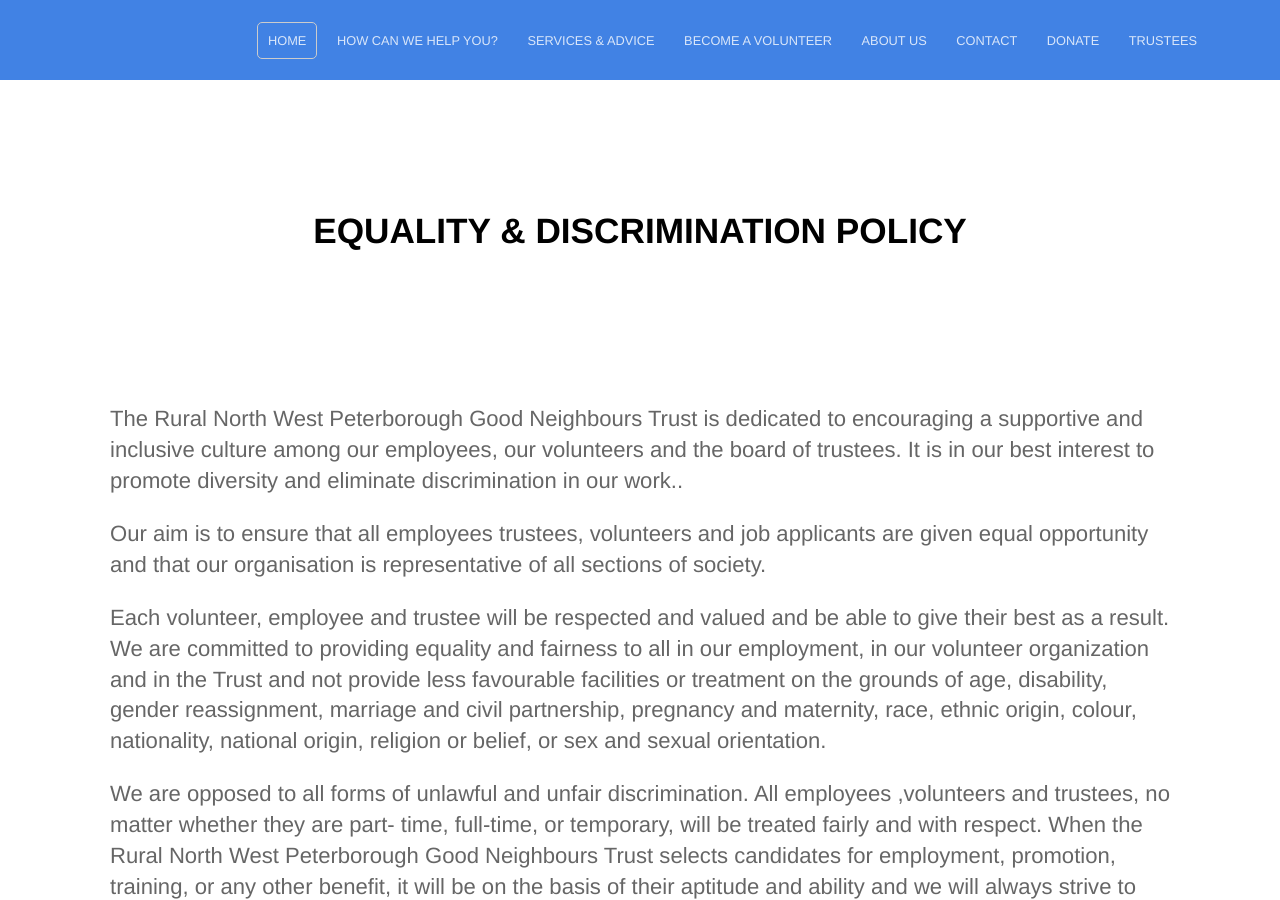
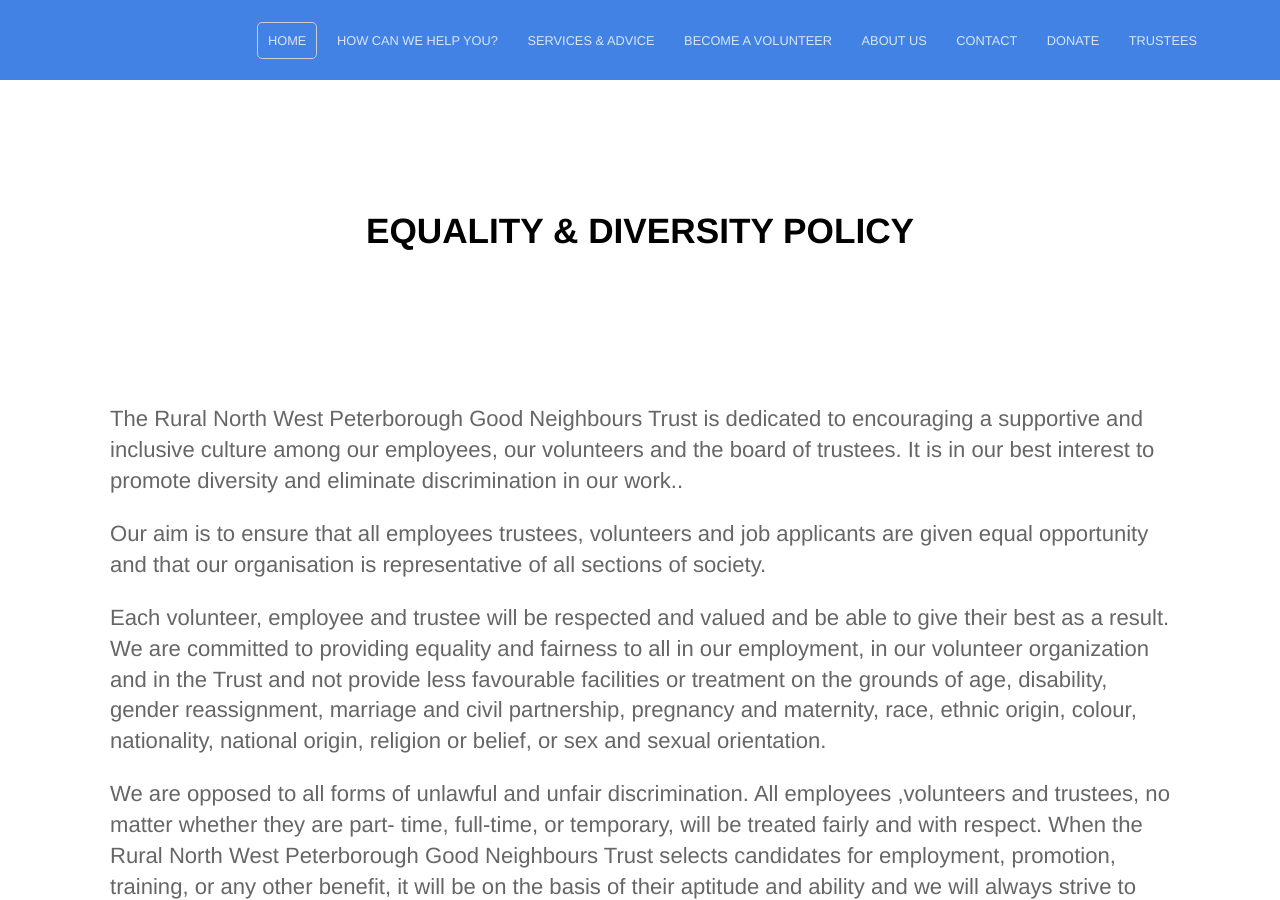
Before and after one commit to chriswilde1946/goodneighboursrp.org.uk, a Jekyll site: the page built from equality.html, in a window 1280 px wide and 900 px high. Built offline with Jekyll 4.4.1, drawn with Linux system fonts in a browser that asks for light colours.

Commit message:
Update equality.html

```diff
--- a/equality.html
+++ b/equality.html
@@ -1,5 +1,5 @@
 ---
-title: <h2><strong>EQUALITY & DISCRIMINATION POLICY</strong></h2>
+title: <h2><strong>EQUALITY & DIVERSITY POLICY</strong></h2>
 ---
 <div class="content">
 	<section>
```
